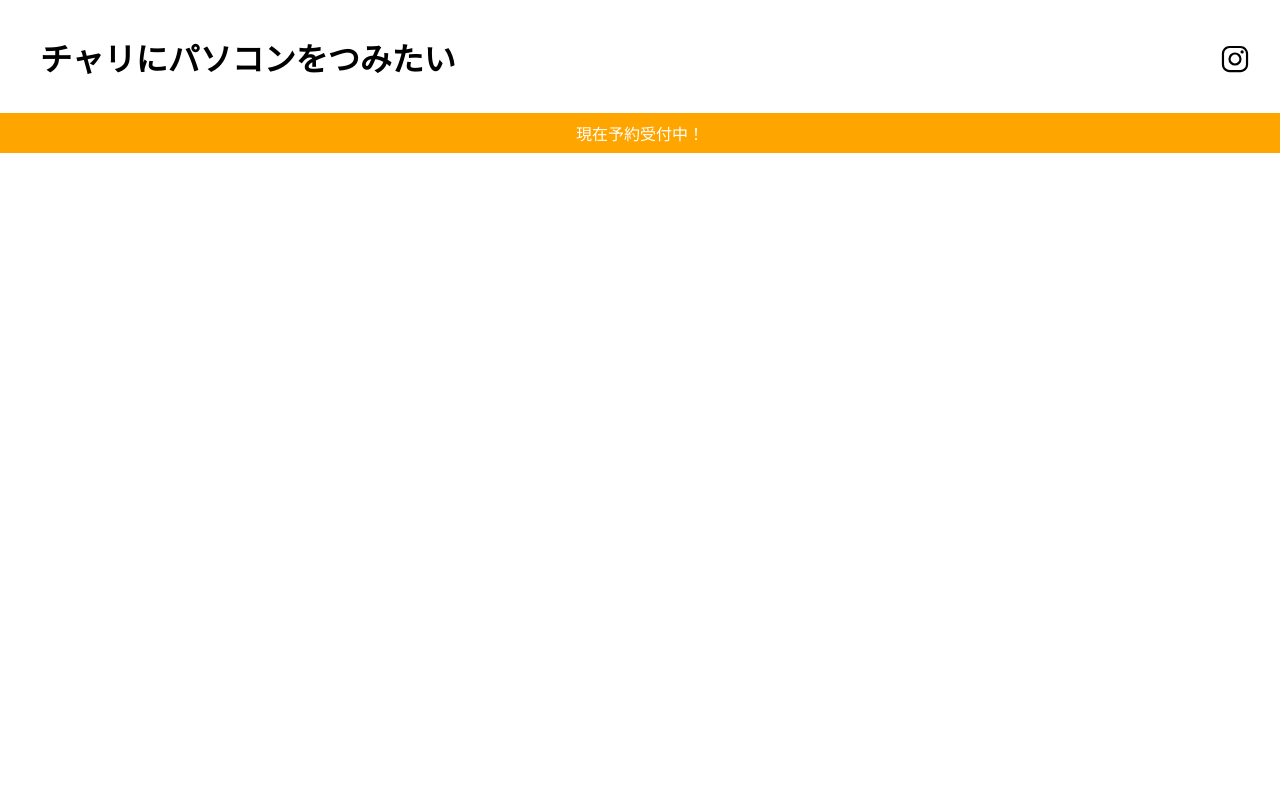
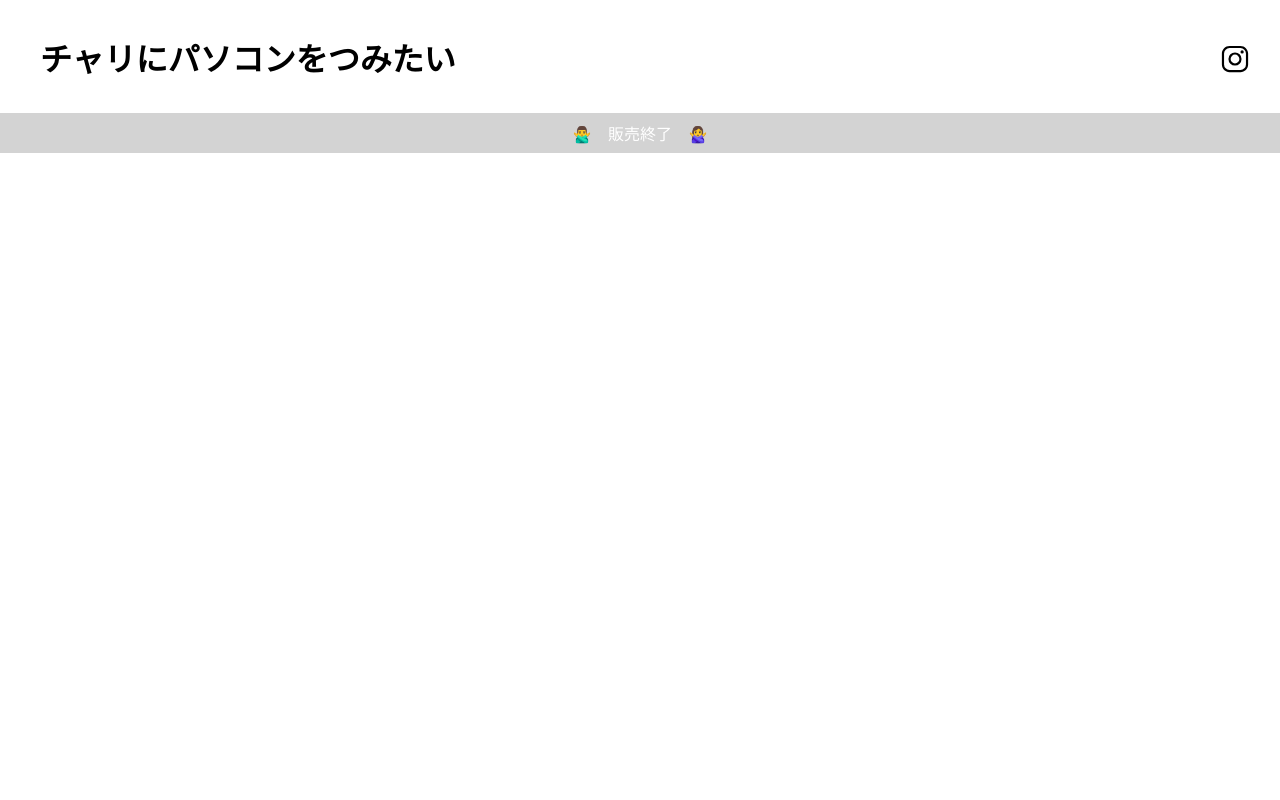
Before and after one commit to Takuzen/MOB, a Next.js app: page / in a window 1280 px wide. Shown: the top 800 px of the page. Built offline with nearby package versions, Linux system fonts and the light colour scheme; a web font is replaced by a local one.

Commit message:
close the payment(Stripe)

```diff
--- a/pages/cart.js
+++ b/pages/cart.js
@@ -7,7 +7,7 @@ const stripePromise = loadStripe(
   process.env.NEXT_PUBLIC_STRIPE_PUBLISHABLE_KEY
 );
 
-const range = (n) => Array.from(Array(n), (_, k) => k+1);
+const range = (n) => Array.from(Array(n), (_, k) => k + 1);
 
 export default function Home() {
   const [cookies, setCookie, removeCookie] = useCookies([
--- a/pages/index.js
+++ b/pages/index.js
@@ -42,7 +42,7 @@ export default function Home() {
       <main className={styles.main}>
         <section className={styles.campaignHeader}>
           <a className={styles.campaignText} href="#shop">
-            現在予約受付中！
+            🙅‍♂️　販売終了　🙅‍♀️
           </a>
         </section>
         <section className={styles.page1}>
@@ -158,6 +158,7 @@ export default function Home() {
             <h2>¥ 13,000</h2>
             <br />
           </text>
+          {/*
           <a
             className={styles.orderBtn}
             href="/cart"
@@ -165,8 +166,9 @@ export default function Home() {
               updateCookie("small", 1);
             }}
           >
-            カートに入れる
+            販売終了
           </a>
+          */}
         </section>
         <section className={styles.page3}>
           <div className={styles.productSpec1}>
@@ -185,6 +187,7 @@ export default function Home() {
             <h2>¥ 15,000</h2>
             <br />
           </text>
+          {/*
           <a
             className={styles.orderBtn}
             href="/cart"
@@ -192,8 +195,9 @@ export default function Home() {
               updateCookie("big", 1);
             }}
           >
-            カートに入れる
+            販売終了
           </a>
+          */}
         </section>
 
         <section className={styles.page2}>
--- a/styles/Home.module.css
+++ b/styles/Home.module.css
@@ -58,7 +58,7 @@
   top: 113px;
   width: 100%;
   display: flex;
-  background: orange;
+  background: lightgray;
   color: white;
   align-items: center;
   justify-content: center;
```
